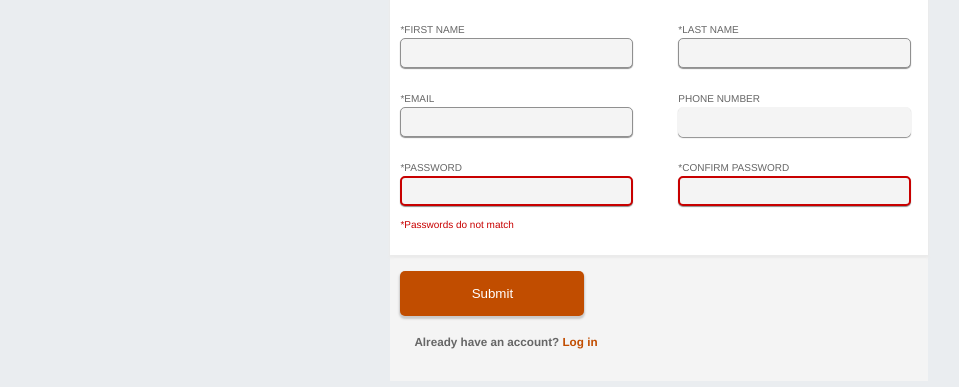
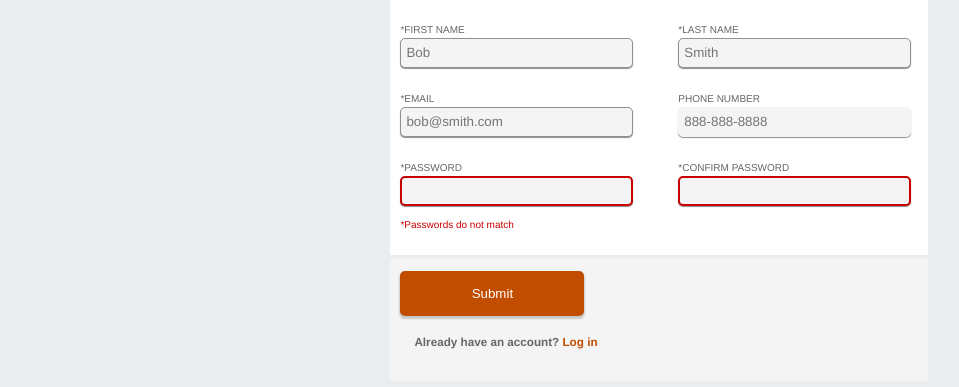
Before and after one commit to DNeel10/sign_up_form, a plain HTML site: page index.html in a window 1280 px wide. Shown: the part 235-622 px from the top of the page, without its empty margins (160-1119 px from the left). Drawn offline with Linux system fonts and the light colour scheme.

Commit message:
add placeholder text

```diff
--- a/index.html
+++ b/index.html
@@ -32,22 +32,22 @@
                     <div class="form-row">
                         <div class="form-item">
                             <label for="fname">*FIRST NAME</label>
-                            <input type="text" name="fname" id="fname" required>
+                            <input type="text" name="fname" id="fname" placeholder="Bob" required>
                         </div>
                         <div class="form-item">
                             <label for="lname">*LAST NAME</label>
-                            <input type="text" name="lname" id="lname" required>
+                            <input type="text" name="lname" id="lname" placeholder="Smith" required>
                         </div>
                     </div>
 
                     <div class="form-row">
                         <div class="form-item">
                             <label for="email">*EMAIL</label>
-                            <input type="email" name="email" id="email" required>
+                            <input type="email" name="email" id="email" placeholder="bob@smith.com" required>
                         </div>
                         <div class="form-item">
                             <label for="phone">PHONE NUMBER</label>
-                            <input type="tel" name="phone" id="phone">
+                            <input type="tel" name="phone" id="phone" placeholder="888-888-8888">
                         </div>
                     </div>
 
```
